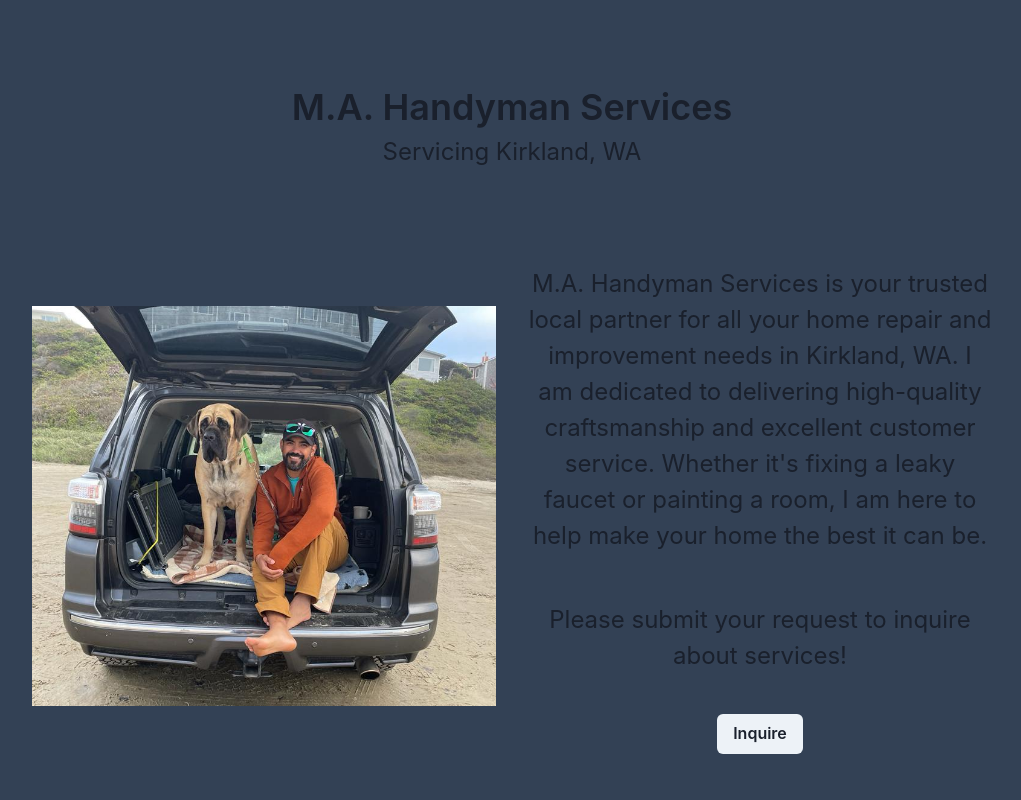
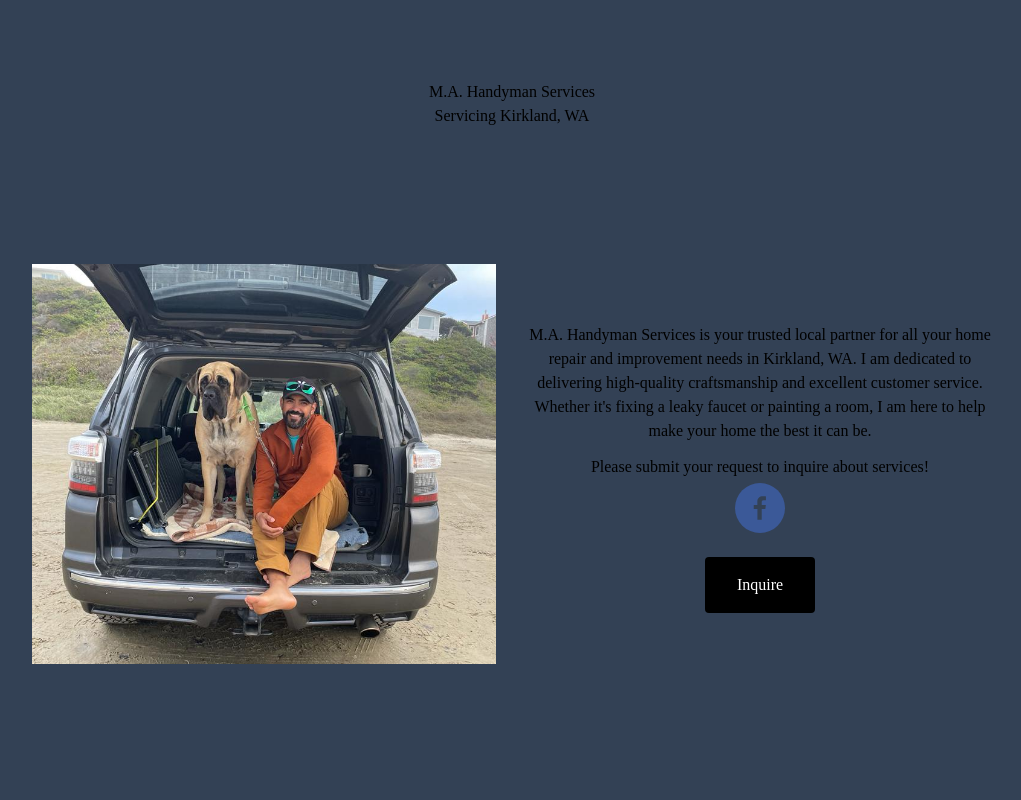
Before and after one commit to Sheldon-Pierce/HandymanServices, a Next.js app: page / in a window 1280 px wide. Shown: the top 800 px of the page, without its empty margins (128-1149 px from the left). Built offline with nearby package versions, Linux system fonts and the light colour scheme.

Commit message:
feat(app): remove ChakraProvider, load Fraunces + Inter via next/font

```diff
--- a/pages/_app.tsx
+++ b/pages/_app.tsx
@@ -1,12 +1,25 @@
-import '@/styles/globals.css'
-import '@/styles/reset.css'
+import '@/styles/globals.css';
+import type { AppProps } from 'next/app';
+import { Fraunces, Inter } from 'next/font/google';
 
-import { ChakraProvider } from "@chakra-ui/react";
-import type { AppProps } from 'next/app'
+const fraunces = Fraunces({
+  subsets: ['latin'],
+  weight: ['500', '600', '700'],
+  variable: '--font-display',
+  display: 'swap',
+});
+
+const inter = Inter({
+  subsets: ['latin'],
+  weight: ['400', '500', '600', '700'],
+  variable: '--font-sans',
+  display: 'swap',
+});
 
 export default function App({ Component, pageProps }: AppProps) {
-  return <ChakraProvider>
+  return (
+    <div className={`${fraunces.variable} ${inter.variable}`}>
       <Component {...pageProps} />
-    </ChakraProvider>
-
+    </div>
+  );
 }
```
